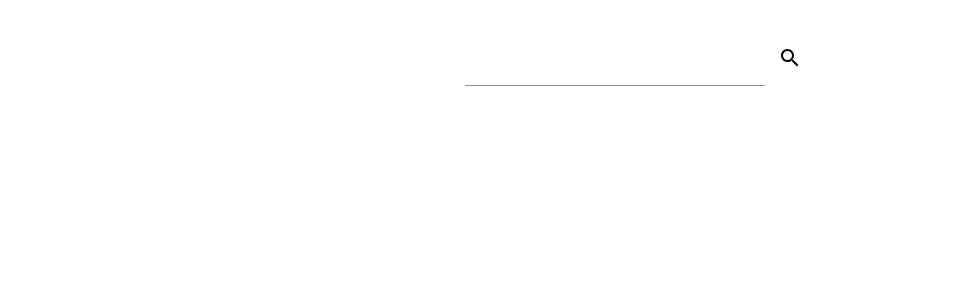
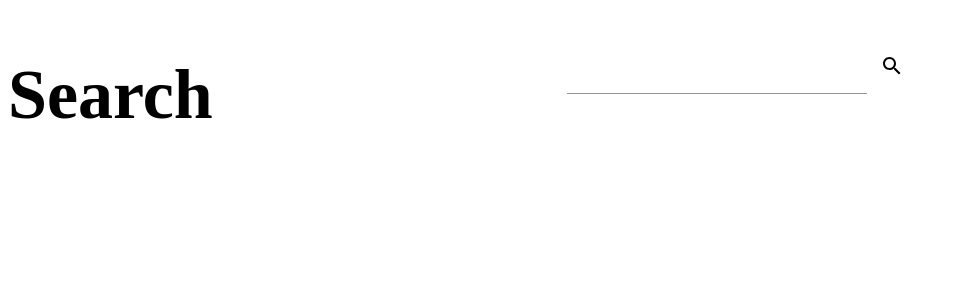
Before and after one commit to reutskaya/webapp-front, an Angular app: page / in a window 1280 px wide. Shown: the top 300 px of the page, without its empty margins (0-953 px from the left). Built offline with nearby package versions, Linux system fonts and the light colour scheme.

Commit message:
[WebApp] last changes

```diff
--- a/src/app/search-component/search-component.component.html
+++ b/src/app/search-component/search-component.component.html
@@ -1,4 +1,7 @@
 <div class="search-wrapper">
+    <div class="search-page">
+        <h1>Search</h1>
+    </div>
     <form class="form-group" [formGroup]="searchForm" (ngSubmit)="submitSearch()">
         <div class="input-wrapper">
             <mat-form-field style="min-width: 300px;">
@@ -16,5 +19,6 @@
 </div>
 
 <div class="results-wrapper">
-    <mat-card *ngFor="let text of searchResults" [routerLink]="['/text']" [queryParams]="{id: text.id}">{{text.text}}</mat-card>
+    <mat-card *ngFor="let text of searchResults" [routerLink]="['/text']" [queryParams]="{id: text.id}">
+        {{text.text}}</mat-card>
 </div>
--- a/src/app/search-component/search-component.component.scss
+++ b/src/app/search-component/search-component.component.scss
@@ -1,12 +1,13 @@
-// .search-wrapper {
-//   display: flex;
-//   align-items: center;
-//   justify-content: center;
-//   top: 50%;
-//   left: 50%;
-//   min-height: 90vh;
-//   background: url(../../assets/icon/b.png) center center no-repeat;
-// }
+.search-wrapper {
+  display: flex;
+}
+.search-page {
+  flex: 0;
+}
+
+h1{
+  font-size: 70px;
+}
 
 .search-text {
   min-width: 300px;
@@ -21,6 +22,7 @@
 }
 
 .form-group{
+  flex: 0;
  width: 300px;
   height: 100px;
   margin: 10px auto;
@@ -32,3 +34,12 @@
     background: url(../../assets/icon/search-24px.svg) center center no-repeat;
   }
 }
+
+.results-wrapper{
+  margin: 0 12%;
+}
+
+mat-card{
+  padding: 10px;
+  margin: 1%;
+}
```
